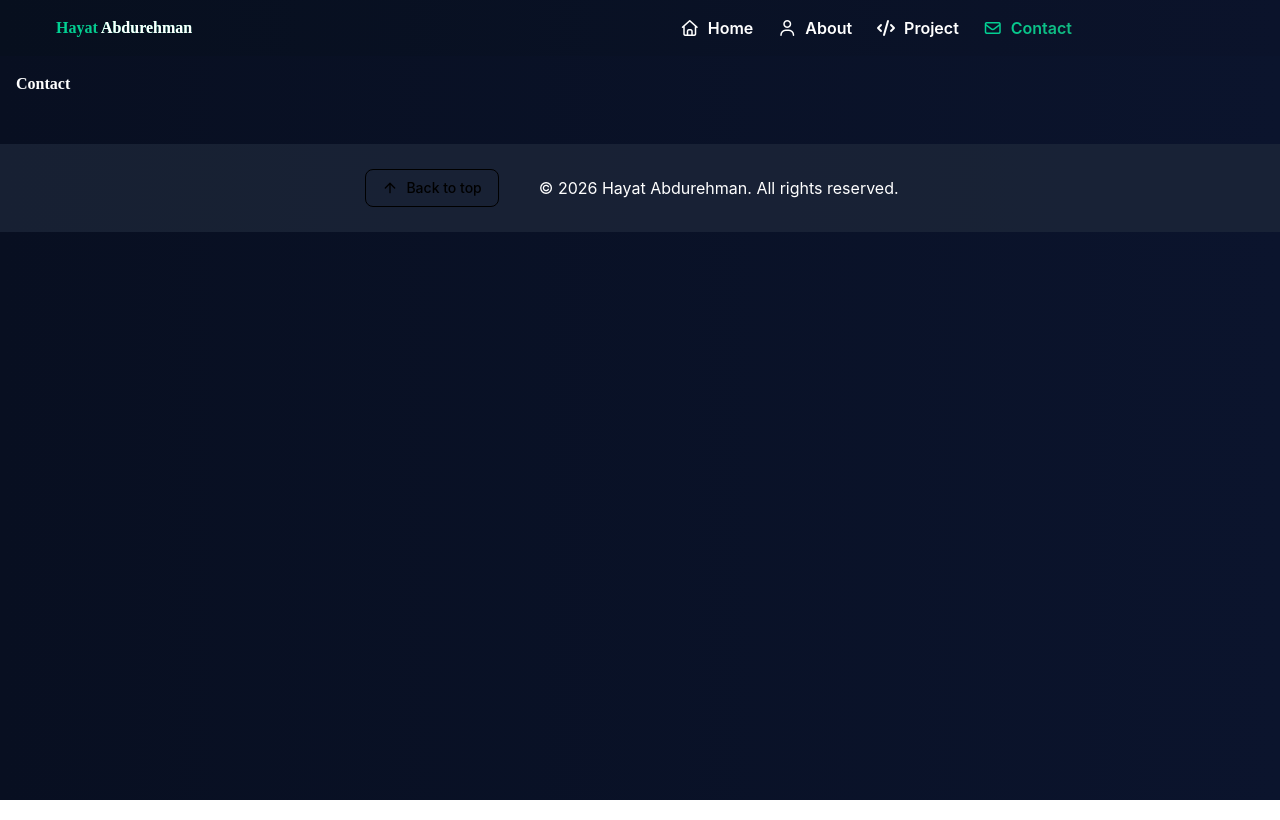
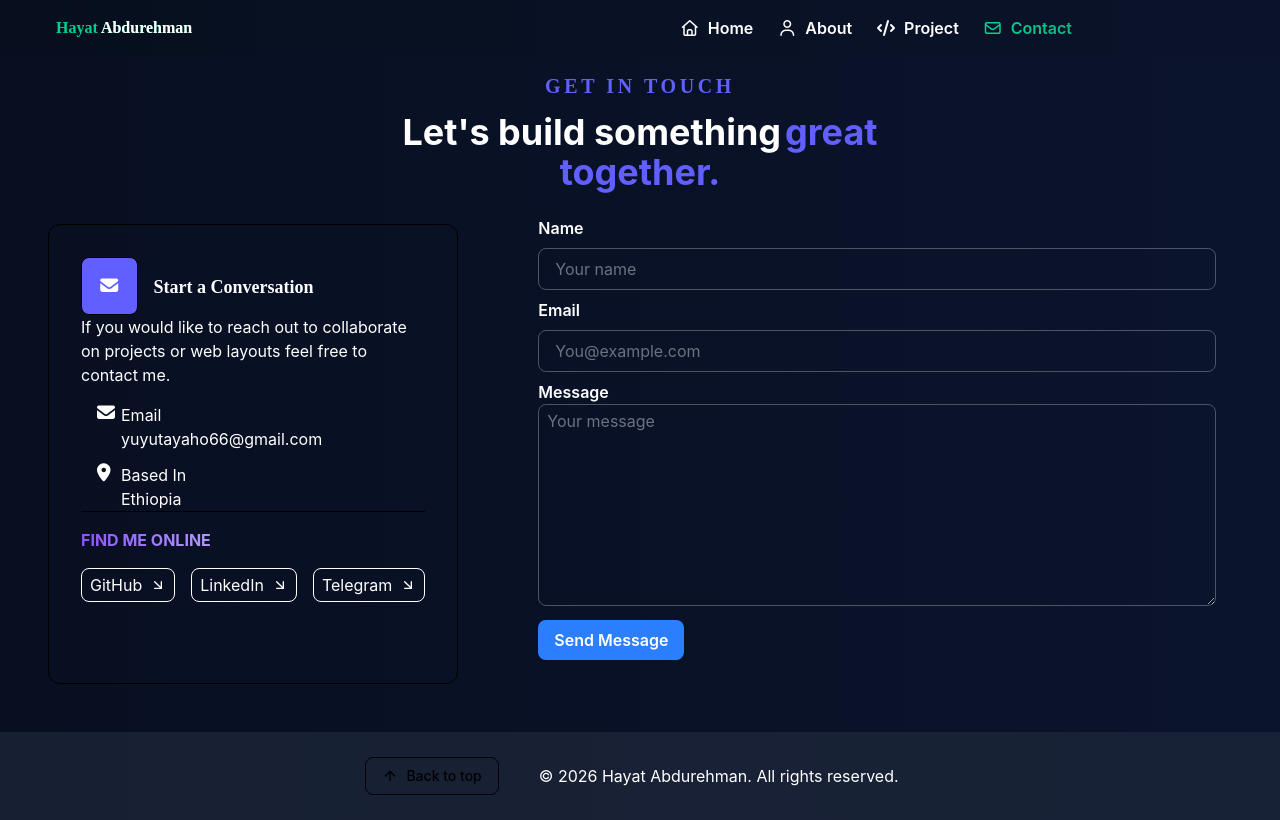
Before and after one commit to Hayat615-coder/multipage-portfolio, a React (Vite) app: page /pages/Contact in a window 1280 px wide. Built offline with nearby package versions, Linux system fonts and the light colour scheme; a web font is replaced by a local one.

Commit message:
the contact page is  added

```diff
--- a/src/pages/Contact.tsx
+++ b/src/pages/Contact.tsx
@@ -1,5 +1,172 @@
 const Contact = () => {
-  return <h1 className="text-white">Contact</h1>;
+  return (
+    <>
+      <h2 className="mb-3 text-center text-xl font-semibold uppercase tracking-[0.18em] text-indigo-500">
+        GET IN TOUCH
+      </h2>
+      <p className="text-4xl font-bold text-white md:mx-96 text-center">
+        Let's build something
+        <span className="text-4xl font-bold text-indigo-500 pl-1">
+          great together.
+        </span>
+      </p>
+      <div className="flex flex-col md:flex-row">
+        <div className="border p-8 rounded-xl mt-8 mx-8">
+          <div className="flex flex-row gap-4">
+            <span className="border p-4 rounded-lg bg-indigo-500">
+              <i className="fa-solid fa-envelope text-white text-lg"></i>
+            </span>
+            <h2 className="pt-4 text-white text-lg font-semibold">
+              Start a Conversation
+            </h2>
+          </div>
+          <p className="text-white mb-4">
+            If you would like to reach out to collaborate on projects or web
+            layouts feel free to contact me.
+          </p>
+          <span className="flex flex-row gap-2">
+            <i className="fa-solid fa-envelope text-white text-lg px-4"></i>
+            <p className="text-white flex flex-col">
+              Email
+              <a
+                href="mailto:yuyutayaho66@gmail.com"
+                className="hover:text-indigo-500"
+              >
+                yuyutayaho66@gmail.com
+              </a>
+            </p>
+          </span>
+          <span className="flex flex-row gap-2 mt-3">
+            <i className="fa-solid fa-location-dot text-white text-lg px-4"></i>
+            <p className="text-white flex flex-col">
+              Based In
+              <span>Ethiopia</span>
+            </p>
+          </span>
+          <hr className="font-sm" />
+          <p className="bg-linear-to-r from-violet-500 via-indigo to-purple-50 bg-clip-text text-transparent font-bold mt-4">
+            FIND ME ONLINE
+          </p>
+          <div className="flex gap-4 mt-4">
+            <button className="border rounded-lg text-white py-1 px-2 transition-all hover:-translate-y-0.5">
+              <a
+                href="https://github.com/Hayat615-coder"
+                target="_blank"
+                className="flex flex-row gap-2 items-center"
+              >
+                GitHub
+                <svg
+                  xmlns="http://www.w3.org/2000/svg"
+                  width="24"
+                  height="24"
+                  viewBox="0 0 24 24"
+                  fill="none"
+                  stroke="currentColor"
+                  stroke-width="2"
+                  stroke-linecap="round"
+                  stroke-linejoin="round"
+                  aria-hidden="true"
+                  className="lucide lucide-arrow-down-right h-4 w-4 text-white"
+                >
+                  <path d="m7 7 10 10"></path>
+                  <path d="M17 7v10H7"></path>
+                </svg>
+              </a>
+            </button>
+            <button className="border rounded-lg text-white py-1 px-2 transition-all hover:-translate-y-0.5">
+              <a
+                href="https://www.linkedin.com/in/hayat-abdurehman-490003343?utm_source=share_via&utm_content=profile&utm_medium=member_android"
+                target="_blank"
+                className="flex flex-row gap-2 items-center"
+              >
+                LinkedIn
+                <svg
+                  xmlns="http://www.w3.org/2000/svg"
+                  width="24"
+                  height="24"
+                  viewBox="0 0 24 24"
+                  fill="none"
+                  stroke="currentColor"
+                  stroke-width="2"
+                  stroke-linecap="round"
+                  stroke-linejoin="round"
+                  aria-hidden="true"
+                  className="lucide lucide-arrow-down-right h-4 w-4 text-white"
+                >
+                  <path d="m7 7 10 10"></path>
+                  <path d="M17 7v10H7"></path>
+                </svg>
+              </a>
+            </button>
+            <button className="border rounded-lg text-white py-1 px-2 transition-all hover:-translate-y-0.5">
+              <a
+                href="https://t.me/Tayah15"
+                target="_blank"
+                className="flex flex-row gap-2 items-center"
+              >
+                Telegram
+                <svg
+                  xmlns="http://www.w3.org/2000/svg"
+                  width="24"
+                  height="24"
+                  viewBox="0 0 24 24"
+                  fill="none"
+                  stroke="currentColor"
+                  stroke-width="2"
+                  stroke-linecap="round"
+                  stroke-linejoin="round"
+                  aria-hidden="true"
+                  className="lucide lucide-arrow-down-right h-4 w-4 text-white"
+                >
+                  <path d="m7 7 10 10"></path>
+                  <path d="M17 7v10H7"></path>
+                </svg>
+              </a>
+            </button>
+          </div>
+        </div>
+        <form action="" className="px-12 py-6">
+          <label htmlFor="name" className="text-white font-semibold">
+            Name
+          </label>
+          <input
+            type="text"
+            id="name"
+            name="name"
+            placeholder="Your name"
+            className="bg-transparent text-white placeholder:text-gray-500 border border-gray-600 focus:outline-none focus:ring-2 focus:ring-blue-500 rounded-lg px-4 py-2 w-full my-2"
+          />
+          <label htmlFor="email" className="text-white font-semibold">
+            Email
+          </label>
+          <input
+            type="email"
+            id="email"
+            name="email"
+            placeholder="You@example.com"
+            className="bg-transparent text-white placeholder:text-gray-500 border border-gray-600 focus:outline-none focus:ring-2 focus:ring-blue-500 rounded-lg px-4 py-2 w-full my-2"
+          />
+          <label htmlFor="message" className="text-white font-semibold">
+            Message
+          </label>
+          <textarea
+            name="message"
+            id="message"
+            placeholder="Your message"
+            cols={60}
+            rows={8}
+            className="bg-transparent text-white placeholder:text-gray-500 border border-gray-600 focus:outline-none focus:ring-2 focus:ring-blue-500 rounded-lg px-2 py-1 w-full mb-2"
+          ></textarea>
+          <button
+            type="submit"
+            className="bg-blue-500 hover:bg-blue-600 text-white font-semibold py-2 px-4 rounded-lg transition-all duration-300"
+          >
+            Send Message
+          </button>
+        </form>
+      </div>
+    </>
+  );
 };
 
 export default Contact;
```
